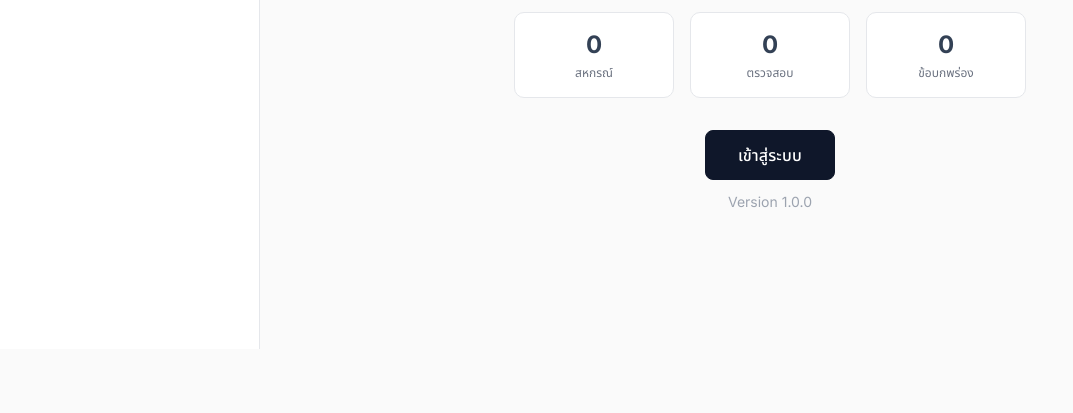
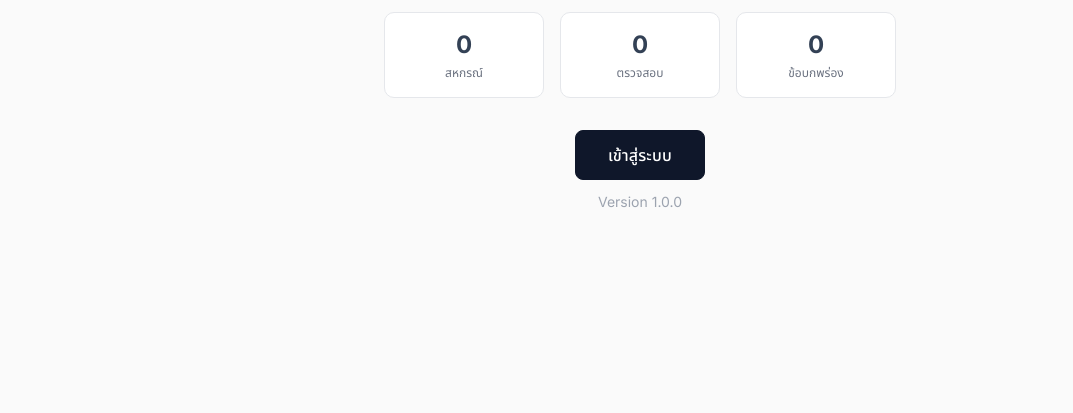
Before and after one commit to Rayongcpd/Inspection, a plain HTML site: page index.html in a window 1280 px wide. Shown: the part 451-864 px from the top of the page, without its empty margins (0-1073 px from the left). Drawn offline with nearby package versions, Linux system fonts and the light colour scheme; no server answers.

Commit message:
Fix SPA initial route state for landing page

```diff
--- a/index.html
+++ b/index.html
@@ -7,7 +7,7 @@
   <script src="https://cdn.tailwindcss.com"></script>
   <link rel="stylesheet" href="style.css">
 </head>
-<body>
+<body class="guest-state">
   <!-- Loader -->
   <div class="loader-overlay" id="loader">
     <div class="loader-spinner"></div>
--- a/script.js
+++ b/script.js
@@ -37,6 +37,7 @@ var pendingUploads = [];
 
 // --- Init ---
 document.addEventListener('DOMContentLoaded', function() {
+  navigateTo('landing');
   loadLandingStats();
   document.getElementById('insp-date').valueAsDate = new Date();
 });
```
